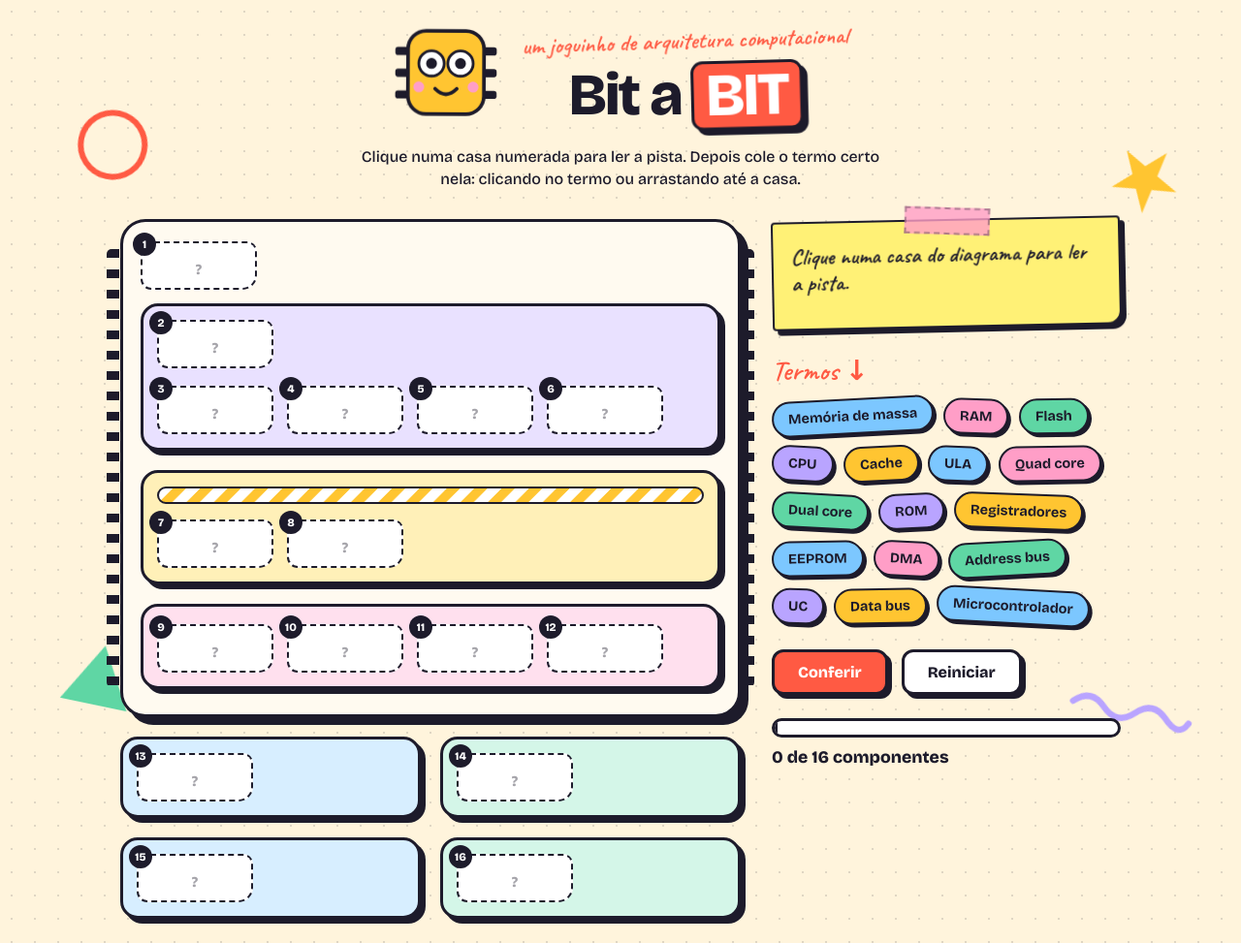
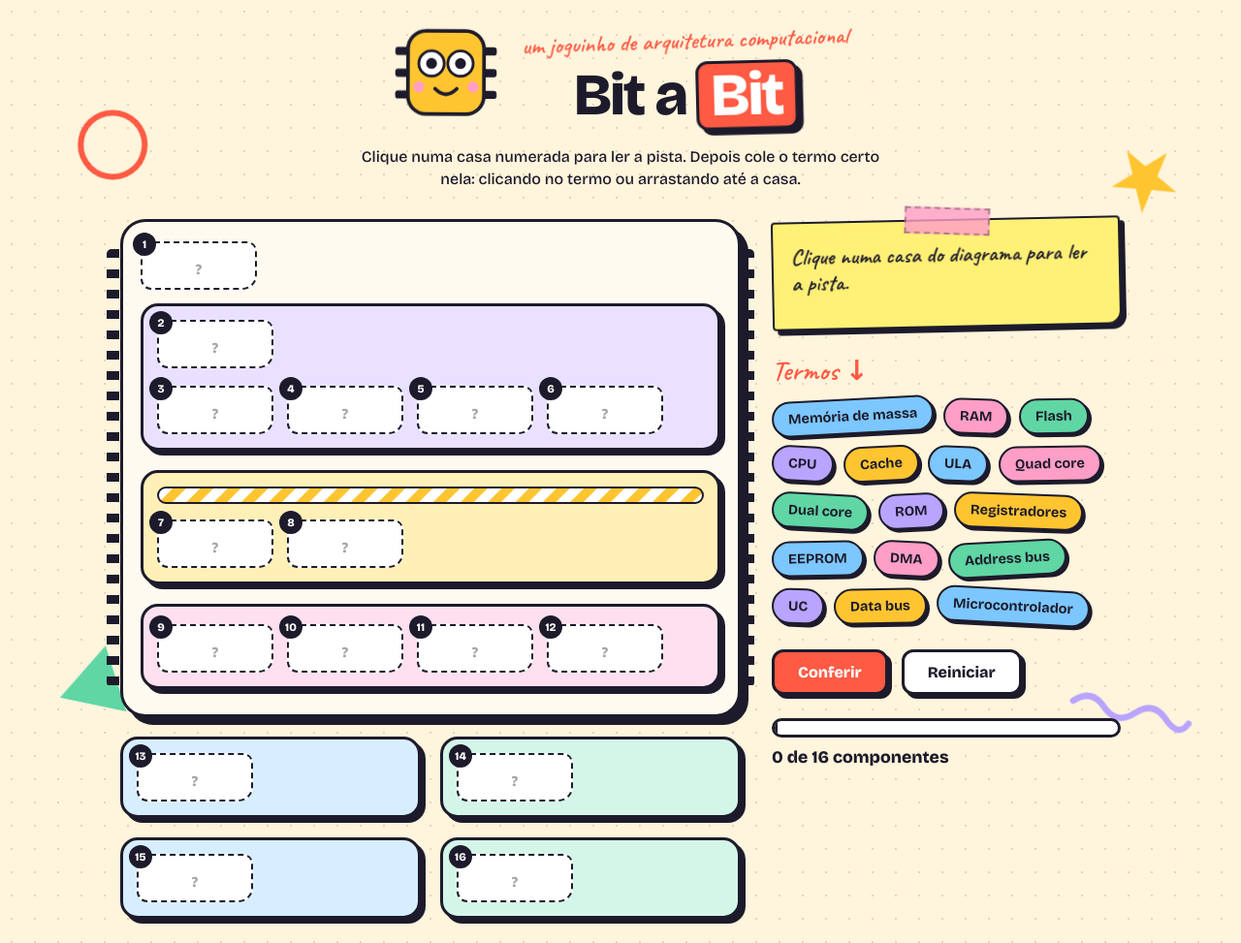
Before and after one commit to arthur-brito-c/arqcomp-cruzadinha, a plain HTML site: page index.html in a window 1280 px wide. Shown: the top 973 px of the page at 97% size. Drawn offline with nearby package versions, Linux system fonts and the light colour scheme.

Commit message:
Incluindo nome alterado na estrutura HTML

```diff
--- a/index.html
+++ b/index.html
@@ -49,7 +49,7 @@
 
       <div>
         <p class="etiqueta">um joguinho de arquitetura computacional</p>
-        <h1>Bit a <span>BIT</span></h1>
+        <h1>Bit a <span>Bit</span></h1>
       </div>
     </div>
     <p class="instrucao">Clique numa casa numerada para ler a pista. Depois cole o termo certo
```
